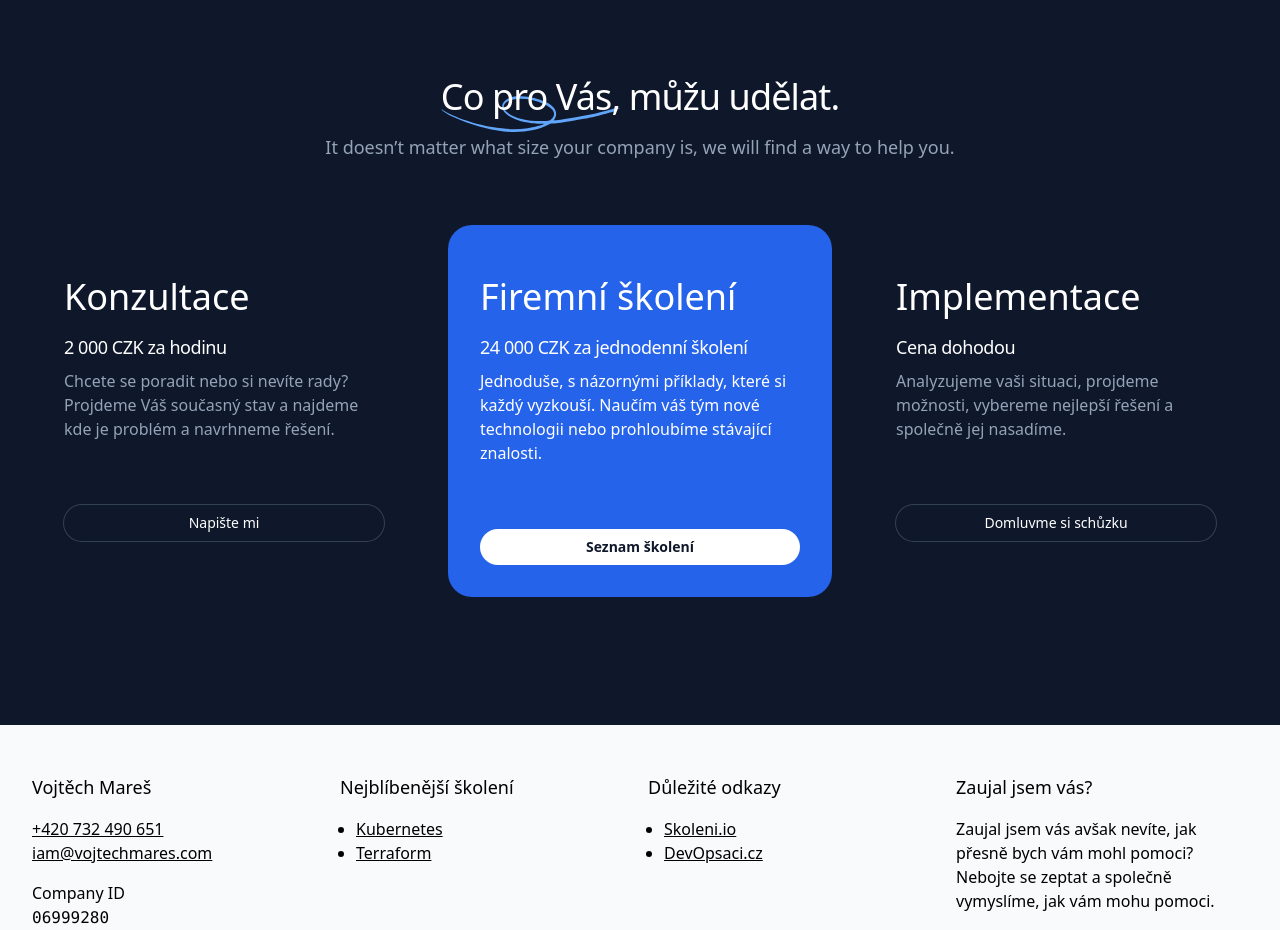
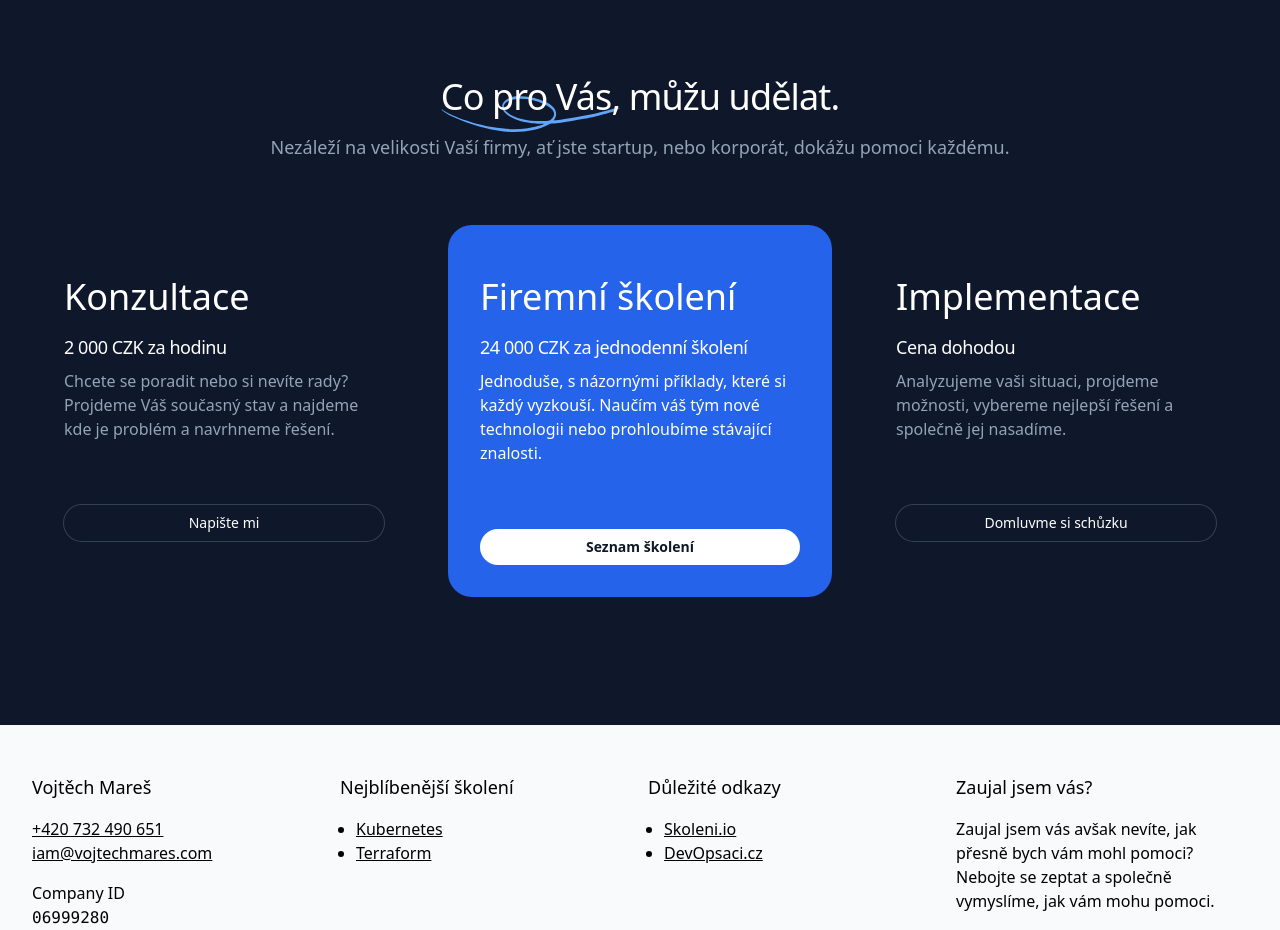
Before and after one commit to vojtechmares/website, a Next.js app: page / in a window 1280 px wide. Shown: the part 6060-6990 px from the top of the page. Built offline with nearby package versions, Linux system fonts and the light colour scheme.

Commit message:
content(Pricing.tsx): translate subheading to czech

```diff
--- a/components/Pricing.tsx
+++ b/components/Pricing.tsx
@@ -88,8 +88,7 @@ export function Pricing() {
             můžu udělat.
           </h3>
           <p className="mt-4 text-lg text-slate-400">
-            It doesn’t matter what size your company is, we will find a way to
-            help you.
+            Nezáleží na velikosti Vaší firmy, ať jste startup, nebo korporát, dokážu pomoci každému.
           </p>
         </div>
         <div className="-mx-4 mt-16 grid max-w-2xl grid-cols-1 gap-y-10 sm:mx-auto lg:-mx-8 lg:max-w-none lg:grid-cols-3 xl:mx-0 xl:gap-x-8">
```
